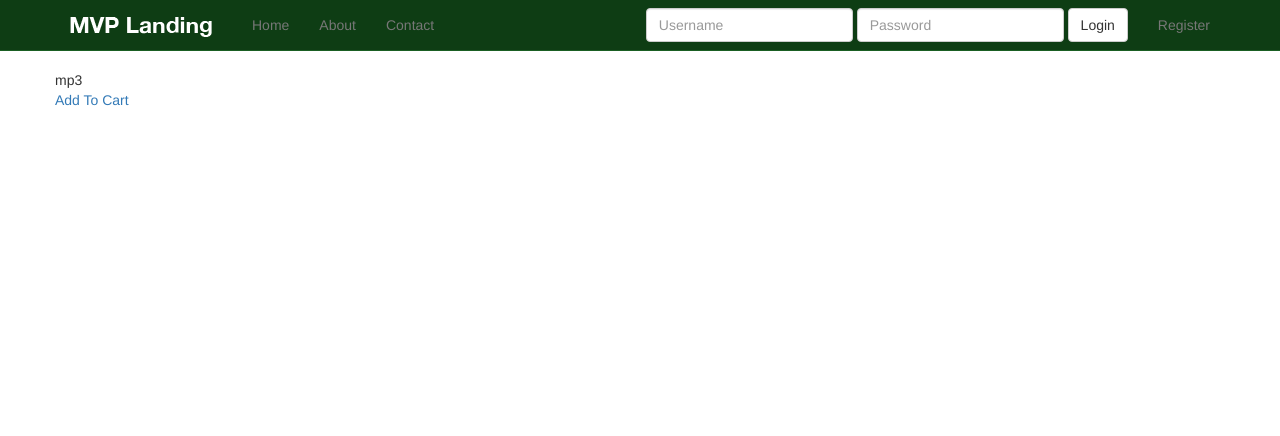
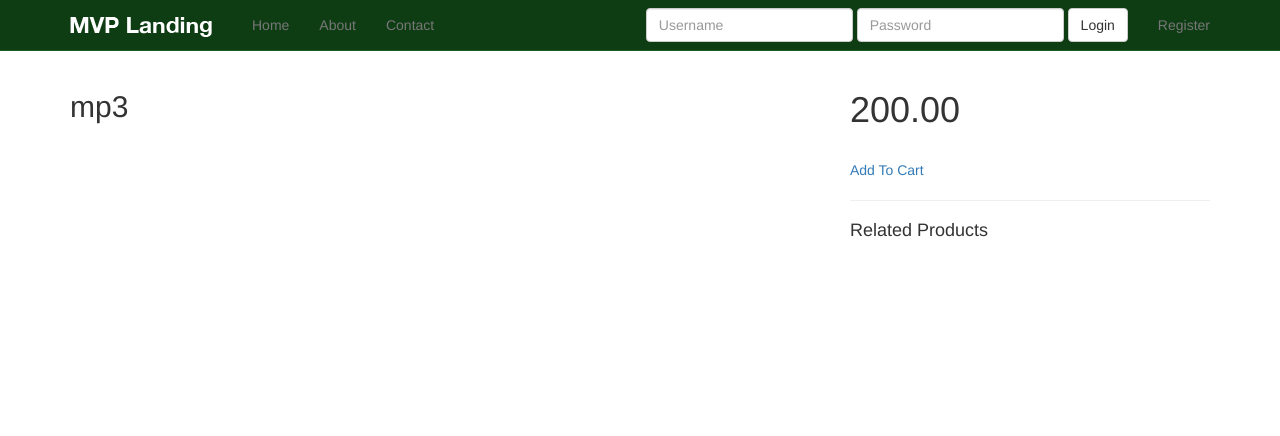
Before and after one commit to jayesh96/ecommerce2, a Django app: page /products/5/ in a window 1280 px wide. Shown: the top 436 px of the page. Run offline with Django 3.2, Linux system fonts and the light colour scheme; data comes from the database, SQL or seed files in the repository; both versions use the stored data as it was after the commit; some libraries are stand-ins or nearby versions.

Commit message:
Product Detail Layout

```diff
--- a/src/products/templates/products/product_detail.html
+++ b/src/products/templates/products/product_detail.html
@@ -4,10 +4,16 @@
 
 <div class="row">
 
-
-{{ object.title }}
+<div class="col-sm-8">
+<h2>{{ object.title }}</h2>
+<p class="lead">
+{{ object.description }}
+</p>
+</div>
 
 
+<div class="col-sm-4">
+<h1>{{ object.price }}</h1>
 {% if object.variation_set.all > 1 %}
 <select class="form-control">
 {% for vari_obj in object.variation_set.all %}
@@ -26,6 +32,10 @@
 <br/>
 <a href="#">Add To Cart</a>
 
+<br/>
+<hr/>
+<h4>Related Products</h4>
+</div>
 
 </div>
 {% endblock %}
```
Also changed, not shown: src/db.sqlite3.
